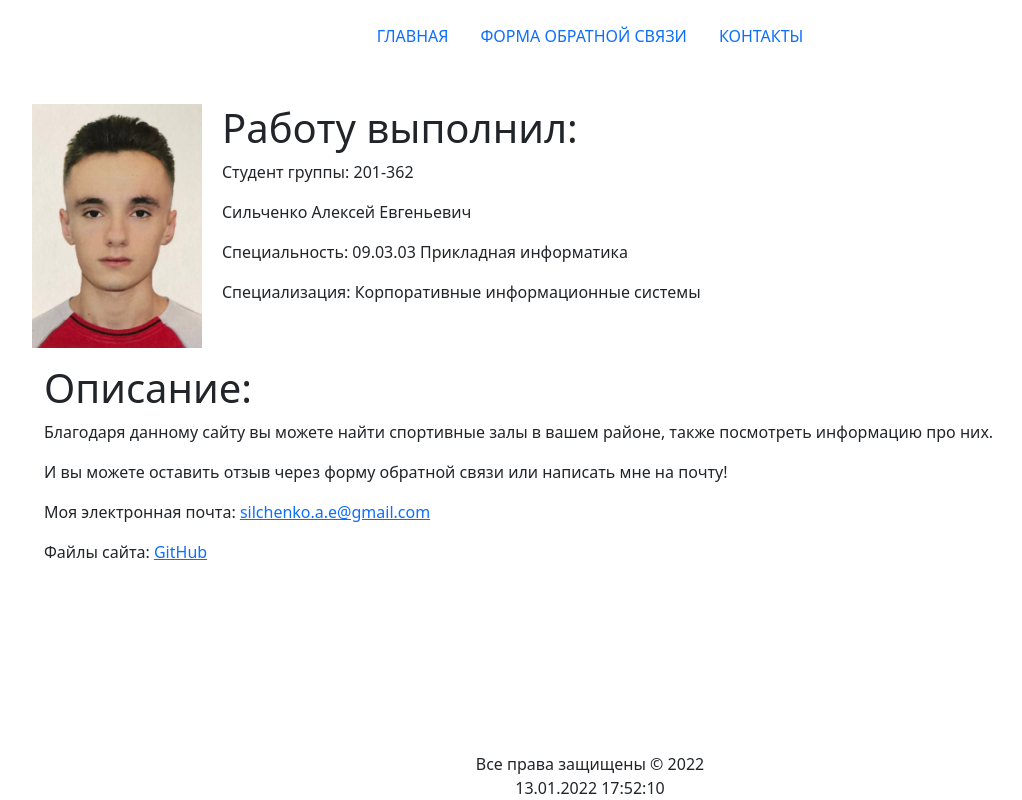
After one commit to AlexeySilchenko02/course_paper, a PHP site: page /course/contact.php in a window 1280 px wide. The commit adds this page. Shown: the whole page, without its empty margins (50-1072 px from the left). Run offline with PHP 8.4, Linux system fonts and the light colour scheme; data that the repository does not hold is empty.

Commit message:
Add files via upload

```diff
--- a/course/blocks/header.php
+++ b/course/blocks/header.php
@@ -22,7 +22,7 @@
     <a class="nav-link" href="form.php">Форма обратной связи </a>
   </li>
   <li class="nav-item">
-    <a class="nav-link" href="contact.php">О нас </a>
+    <a class="nav-link" href="contact.php">Контакты </a>
   </li>
 </ul>
 </header>
--- /dev/null
+++ b/course/contact.php
@@ -0,0 +1,37 @@
+<?php
+    require "blocks/header.php";
+?>
+
+<div class="container mt-5">
+  <div class="row justify-content-center">
+    <div class="col-2">
+    <img src="photo/photo.jpg" width="170" hight = "" alt="No photo">
+    </div>
+    <div class="col-10">
+    <h1> Работу выполнил: </h1>
+    <p>Студент группы: 201-362</p>
+    <p>Сильченко Алексей Евгеньевич</p>
+    <p>Специальность: 09.03.03 Прикладная информатика</p>
+    <p>Специализация: Корпоративные информационные системы</p>
+    </div>
+  </div>
+
+  <div class = "container mt-3">
+      <h1>Описание: </h1>
+      <p>Благодаря данному сайту вы можете найти спортивные залы в вашем районе, также посмотреть информацию про них.</p>
+      <p>И вы можете оставить отзыв через форму обратной связи или написать мне на почту!</p>
+  </div>
+
+
+
+  <div class = "container mt-3 container-fluid">
+      <p>Моя электронная почта: <a href="mailto: silchenko.a.e@gmail.com">silchenko.a.e@gmail.com</a> </p>
+      <p>Файлы сайта: <a href="https://github.com/AlexeySilchenko02/course_paper.git"> GitHub</a> </p>
+
+  </div>
+
+
+
+<?php
+    require "blocks/footer.php";
+?>
--- a/course/form.php
+++ b/course/form.php
@@ -4,13 +4,13 @@
     require_once "blocks/header.php";
 
     ?>
-    <h1 class = "my-5"><?=$title?></h1>
+    <h1 class = "my-5 text-center"><?=$title?></h1>
 
 
     <div class="text-success"><?=$_SESSION['success_mail']?></div>
 
 
-    <form action="form_check.php" method="post">
+    <form class = "w-25 text-center container-fluid" action="form_check.php" method="post">
         <input type="text" name = "username" value = "<?=$_SESSION['username']?>" placeholder = "Введите имя" class = "form-control">
         <div class = "text-danger"><?=$_SESSION['error_username']?></div><br>
         <input type="email" name = "email" value = "<?=$_SESSION['email']?>" placeholder = "Введите email" class = "form-control">
--- a/course/index.php
+++ b/course/index.php
@@ -10,7 +10,7 @@
     <div class = "text-center container-fluid">
     <h1>Поиск спортивных залов в вашем районе</h1>
     <form action="gyms.php" method = "POST">
-    <input type="text" name = "username" placeholder = "Введите ваш район" class = "form-control w-50 p-3 container-fluid text-center mt-3"><br>
+    <input type="text" name = "district" placeholder = "Введите ваш район" class = "form-control w-50 p-3 container-fluid text-center mt-3"><br>
     <input type="submit" value = "Отправить" class = "btn btn-success">
     </form>
     </div>
```
Also changed, not shown: course/gyms.php (+8 -0 lines), course/photo/photo.jpg (added).
